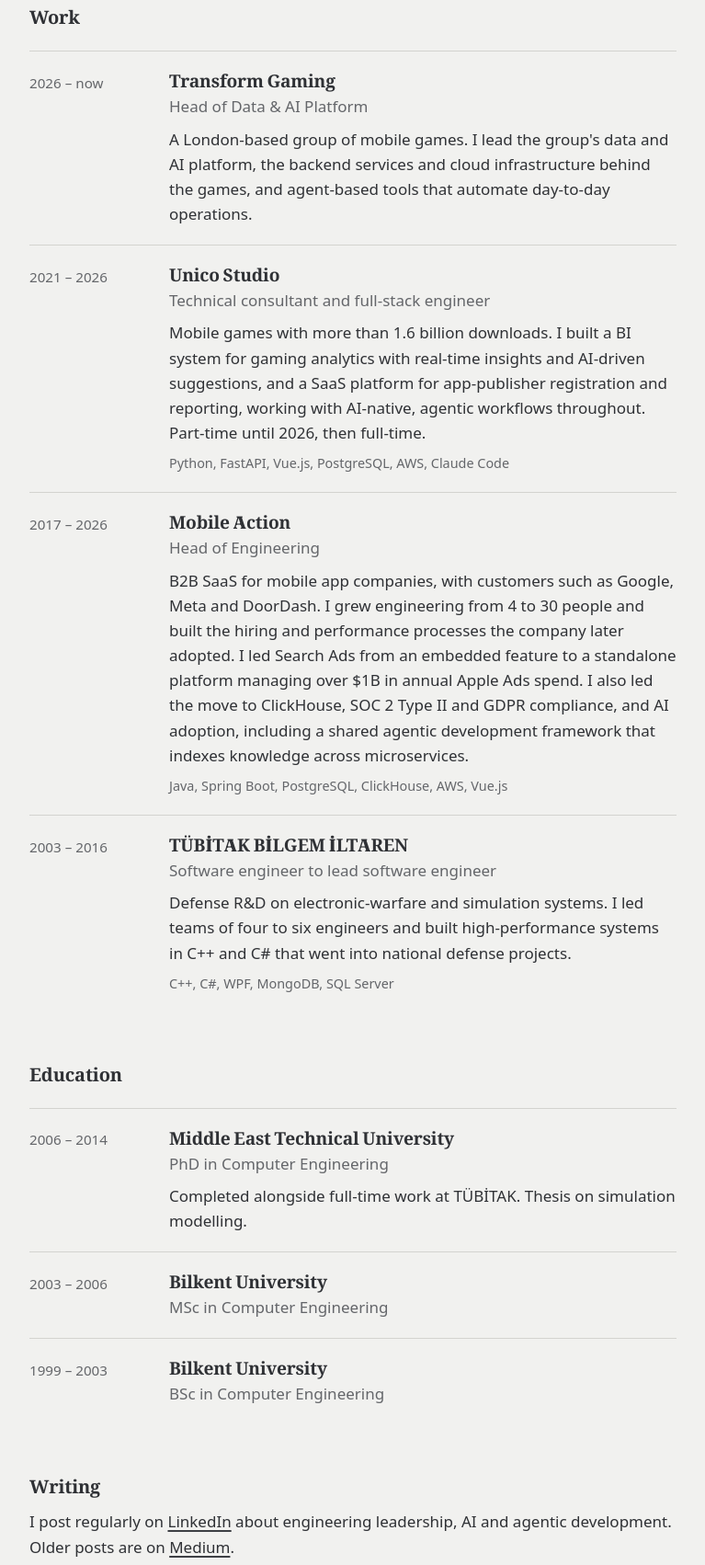
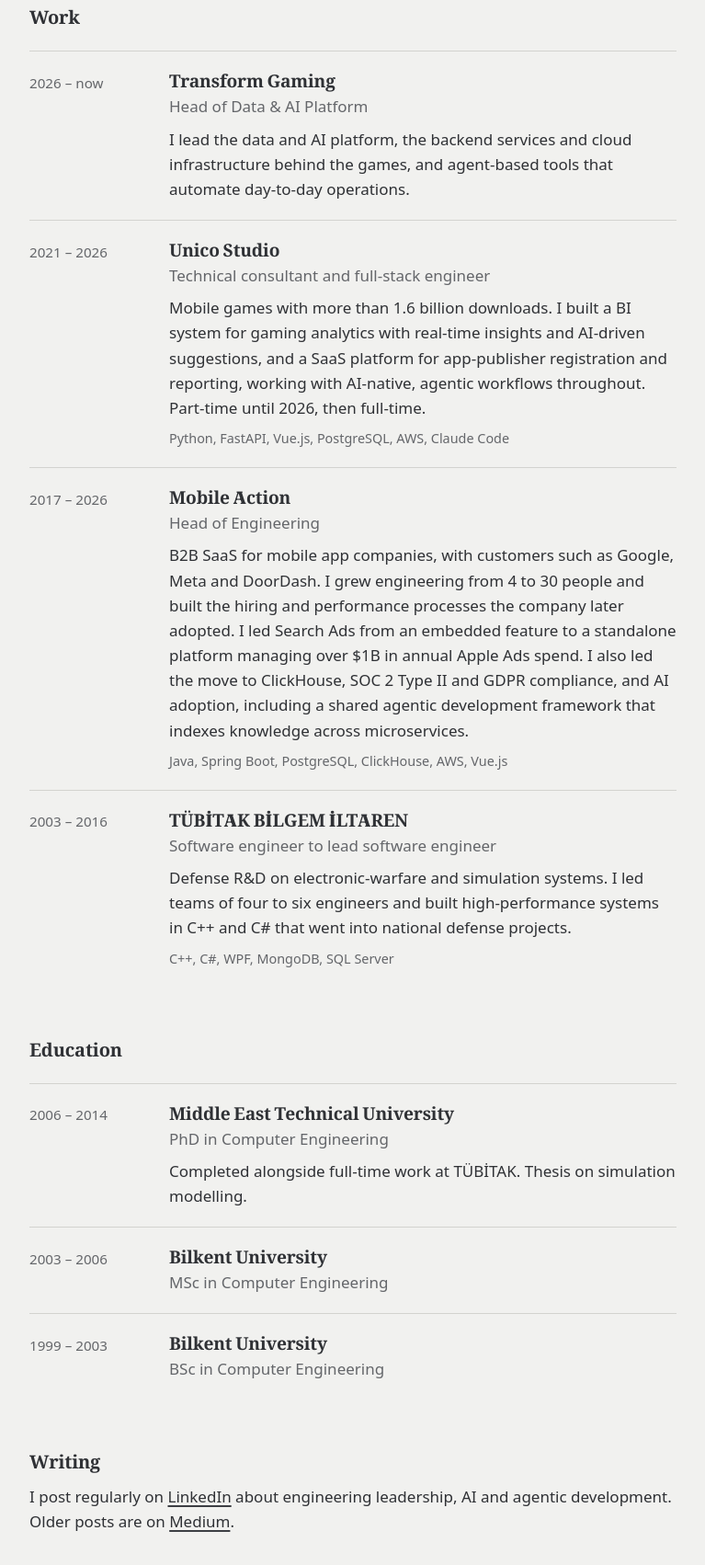
Before and after one commit to DrAhmetK/DrAhmetK.github.io, a plain HTML site: page index.html in a window 1280 px wide. Shown: the part 1157-2859 px from the top of the page at 92% size, without its empty margins (256-1023 px from the left). Drawn offline with Linux system fonts and the light colour scheme.

Commit message:
Link company and university names; drop Transform location (#6)
Each company and university heading in Work and Education now links
to its official site, without an underline. The JSON-LD worksFor and
alumniOf entries carry the same URLs.

The Transform Gaming entry no longer opens with "A London-based group
of mobile games"; it starts with what I lead.

Co-authored-by: Claude Opus 5.5 <noreply@anthropic.com>

```diff
--- a/index.html
+++ b/index.html
@@ -25,11 +25,14 @@
   "name": "Ahmet Kara",
   "honorificSuffix": "PhD",
   "jobTitle": "Head of Data & AI Platform",
-  "worksFor": { "@type": "Organization", "name": "Transform Gaming" },
+  "worksFor": { "@type": "Organization", "name": "Transform Gaming", "url": "https://www.transformgaming.com/" },
   "url": "https://drahmetk.github.io/",
   "image": "https://drahmetk.github.io/ahmet-kara.jpg",
   "address": { "@type": "PostalAddress", "addressLocality": "Ankara", "addressCountry": "TR" },
-  "alumniOf": ["Middle East Technical University", "Bilkent University"],
+  "alumniOf": [
+    { "@type": "CollegeOrUniversity", "name": "Middle East Technical University", "url": "https://www.metu.edu.tr/" },
+    { "@type": "CollegeOrUniversity", "name": "Bilkent University", "url": "https://www.bilkent.edu.tr/" }
+  ],
   "sameAs": [
     "https://www.linkedin.com/in/ahmetk",
     "https://github.com/DrAhmetK",
@@ -227,6 +230,7 @@
   @media (min-width: 720px) { .entry { grid-template-columns: 7.5rem 1fr; } }
   .entry .when { color: var(--muted); font-size: .95rem; padding-top: .1rem; }
   .entry h3 { margin: 0; font-size: 1.2rem; font-weight: 700; letter-spacing: -.01em; line-height: 1.35; }
+  .entry h3 a { text-decoration: none; }
   .entry .role { margin: 0; color: var(--muted); }
   .entry p.what { margin: .5rem 0 0; }
   .entry p.tech { margin: .5rem 0 0; color: var(--muted); font-size: .9rem; }
@@ -300,15 +304,15 @@
         <li class="entry">
           <div class="when">2026 – now</div>
           <div>
-            <h3>Transform Gaming</h3>
+            <h3><a href="https://www.transformgaming.com/">Transform Gaming</a></h3>
             <p class="role">Head of Data &amp; AI Platform</p>
-            <p class="what">A London-based group of mobile games. I lead the group's data and AI platform, the backend services and cloud infrastructure behind the games, and agent-based tools that automate day-to-day operations.</p>
+            <p class="what">I lead the data and AI platform, the backend services and cloud infrastructure behind the games, and agent-based tools that automate day-to-day operations.</p>
           </div>
         </li>
         <li class="entry">
           <div class="when">2021 – 2026</div>
           <div>
-            <h3>Unico Studio</h3>
+            <h3><a href="https://unicostudio.co/">Unico Studio</a></h3>
             <p class="role">Technical consultant and full-stack engineer</p>
             <p class="what">Mobile games with more than 1.6 billion downloads. I built a BI system for gaming analytics with real-time insights and AI-driven suggestions, and a SaaS platform for app-publisher registration and reporting, working with AI-native, agentic workflows throughout. Part-time until 2026, then full-time.</p>
             <p class="tech">Python, FastAPI, Vue.js, PostgreSQL, AWS, Claude Code</p>
@@ -317,7 +321,7 @@
         <li class="entry">
           <div class="when">2017 – 2026</div>
           <div>
-            <h3>Mobile Action</h3>
+            <h3><a href="https://www.mobileaction.co/">Mobile Action</a></h3>
             <p class="role">Head of Engineering</p>
             <p class="what">B2B SaaS for mobile app companies, with customers such as Google, Meta and DoorDash. I grew engineering from 4 to 30 people and built the hiring and performance processes the company later adopted. I led Search Ads from an embedded feature to a standalone platform managing over $1B in annual Apple Ads spend. I also led the move to ClickHouse, SOC 2 Type II and GDPR compliance, and AI adoption, including a shared agentic development framework that indexes knowledge across microservices.</p>
             <p class="tech">Java, Spring Boot, PostgreSQL, ClickHouse, AWS, Vue.js</p>
@@ -326,7 +330,7 @@
         <li class="entry">
           <div class="when">2003 – 2016</div>
           <div>
-            <h3>TÜBİTAK BİLGEM İLTAREN</h3>
+            <h3><a href="https://bilgem.tubitak.gov.tr/iltaren/">TÜBİTAK BİLGEM İLTAREN</a></h3>
             <p class="role">Software engineer to lead software engineer</p>
             <p class="what">Defense R&amp;D on electronic-warfare and simulation systems. I led teams of four to six engineers and built high-performance systems in C++ and C# that went into national defense projects.</p>
             <p class="tech">C++, C#, WPF, MongoDB, SQL Server</p>
@@ -341,7 +345,7 @@
         <li class="entry">
           <div class="when">2006 – 2014</div>
           <div>
-            <h3>Middle East Technical University</h3>
+            <h3><a href="https://www.metu.edu.tr/">Middle East Technical University</a></h3>
             <p class="role">PhD in Computer Engineering</p>
             <p class="what">Completed alongside full-time work at TÜBİTAK. Thesis on simulation modelling.</p>
           </div>
@@ -349,14 +353,14 @@
         <li class="entry">
           <div class="when">2003 – 2006</div>
           <div>
-            <h3>Bilkent University</h3>
+            <h3><a href="https://www.bilkent.edu.tr/">Bilkent University</a></h3>
             <p class="role">MSc in Computer Engineering</p>
           </div>
         </li>
         <li class="entry">
           <div class="when">1999 – 2003</div>
           <div>
-            <h3>Bilkent University</h3>
+            <h3><a href="https://www.bilkent.edu.tr/">Bilkent University</a></h3>
             <p class="role">BSc in Computer Engineering</p>
           </div>
         </li>
```
